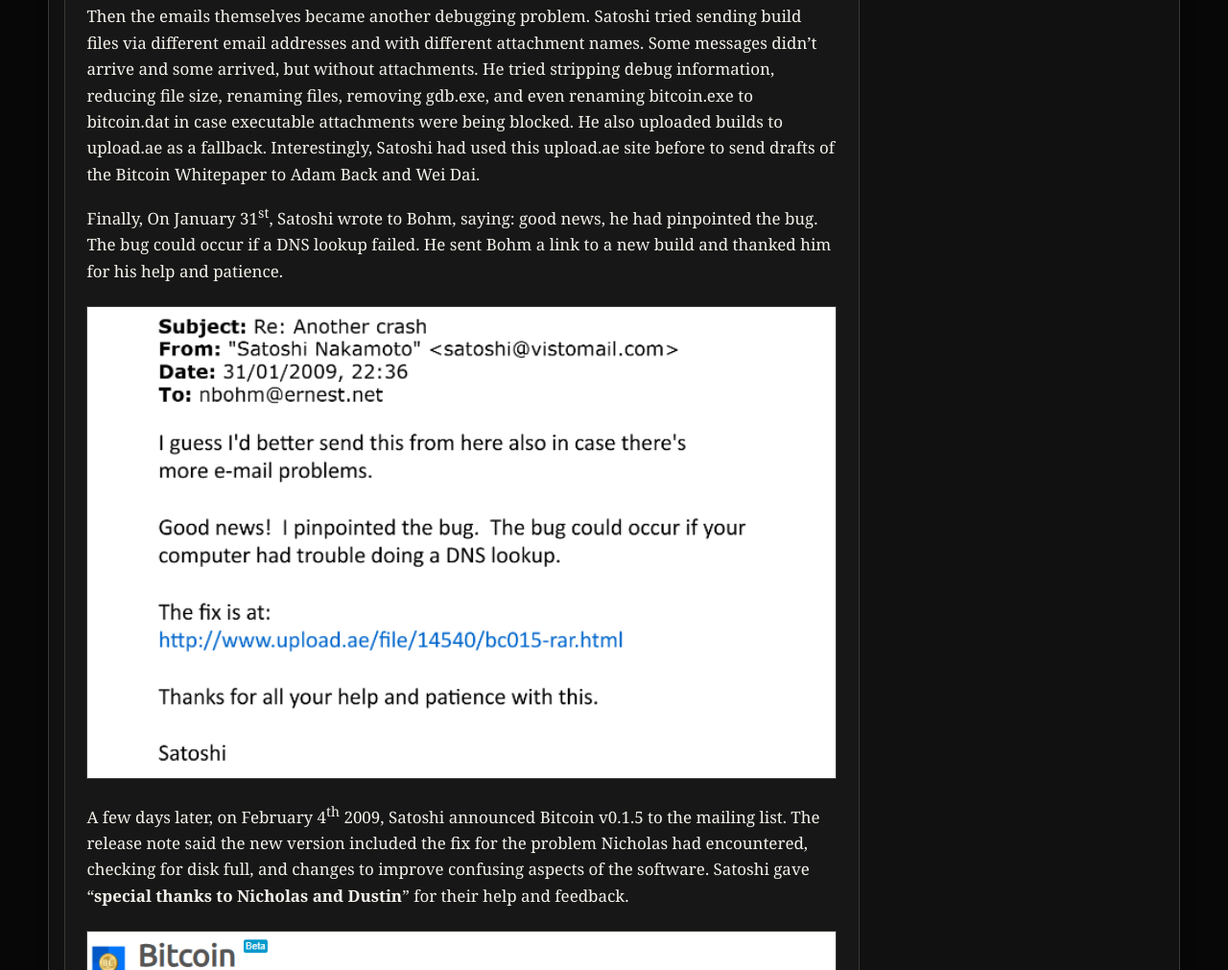
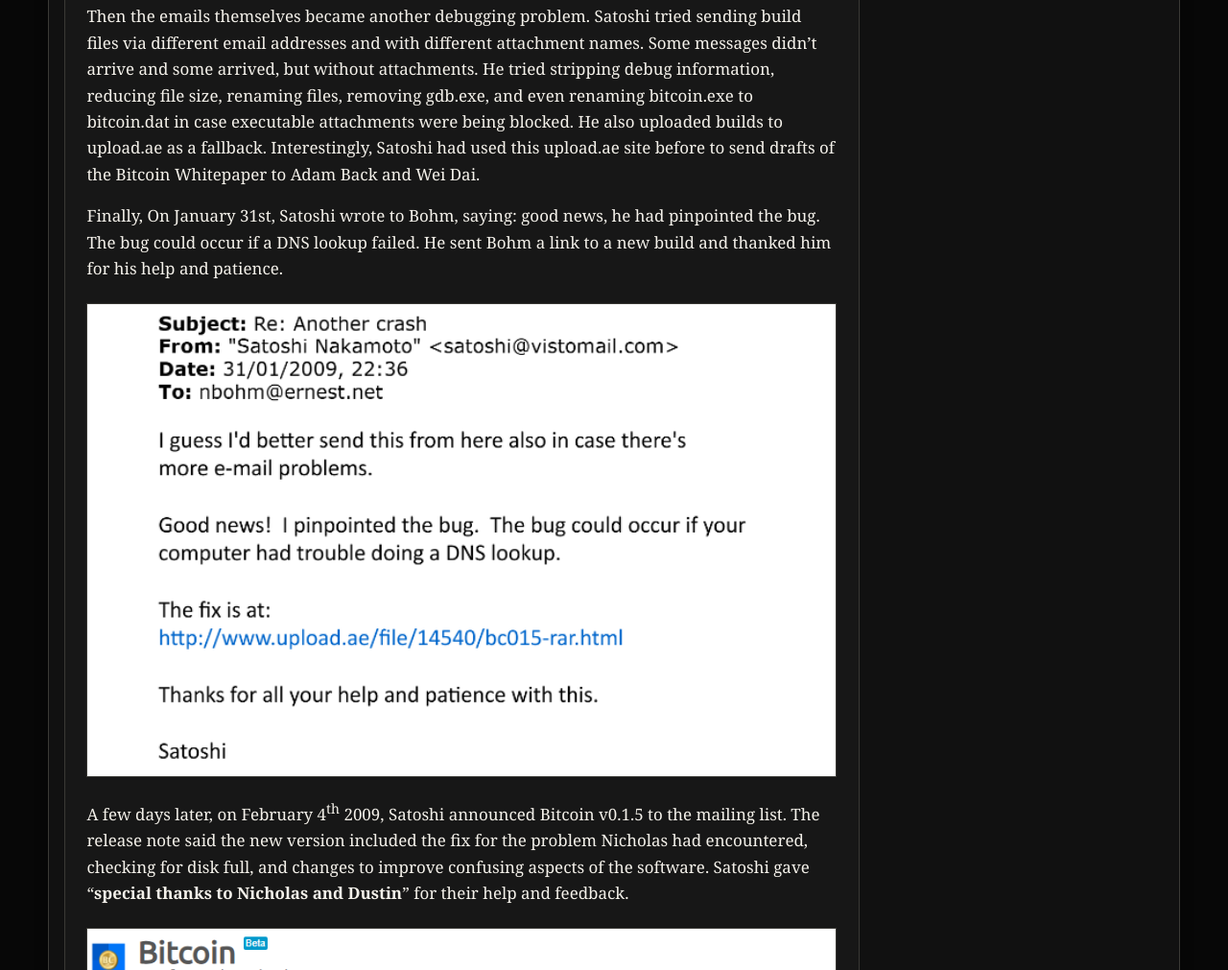
Before and after one commit to Fiach-Dubh/TST4.2, a plain HTML site: page bohm/index.html in a window 1280 px wide. Shown: the part 5819-6830 px from the top of the page at 96% size. Drawn offline with Linux system fonts and the light colour scheme.

Commit message:
Fix typo in date format in index.html

```diff
--- a/bohm/index.html
+++ b/bohm/index.html
@@ -188,7 +188,7 @@
 blocked. He also uploaded builds to upload.ae as a fallback.
 Interestingly, Satoshi had used this upload.ae site before to send
 drafts of the Bitcoin Whitepaper to Adam Back and Wei Dai.</p>
-        <p>Finally, On January 31<sup>st</sup>, Satoshi wrote to Bohm, saying:
+        <p>Finally, On January 31st, Satoshi wrote to Bohm, saying:
 good news, he had pinpointed the bug. The bug could occur if a DNS
 lookup failed. He sent Bohm a link to a new build and thanked him for
 his help and patience.</p>
```
